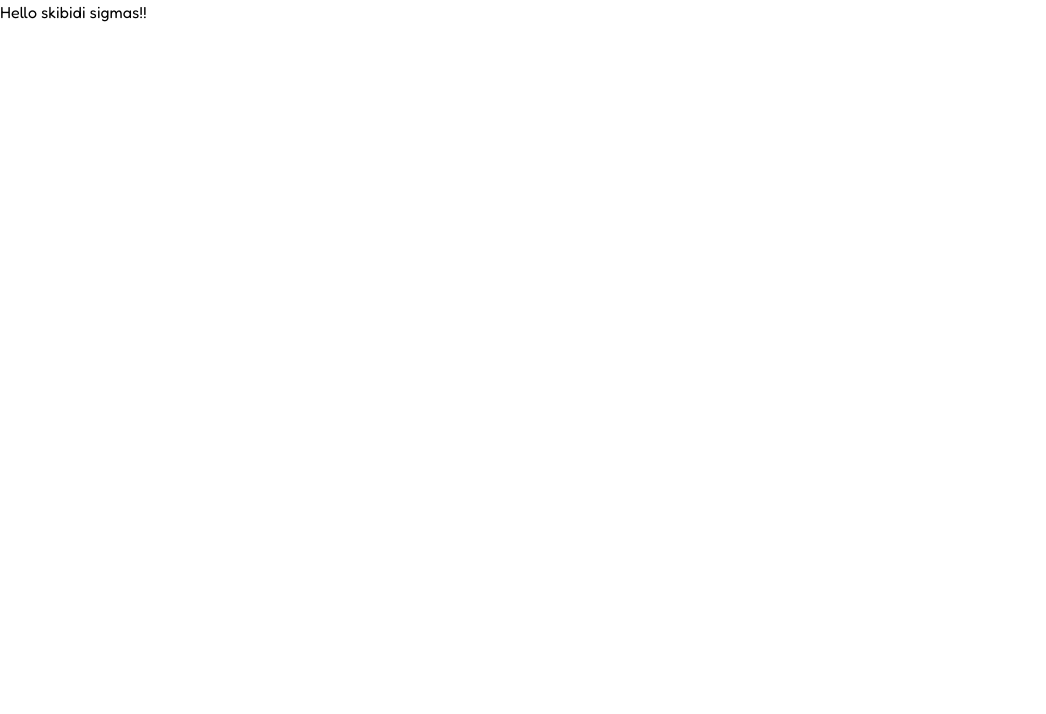
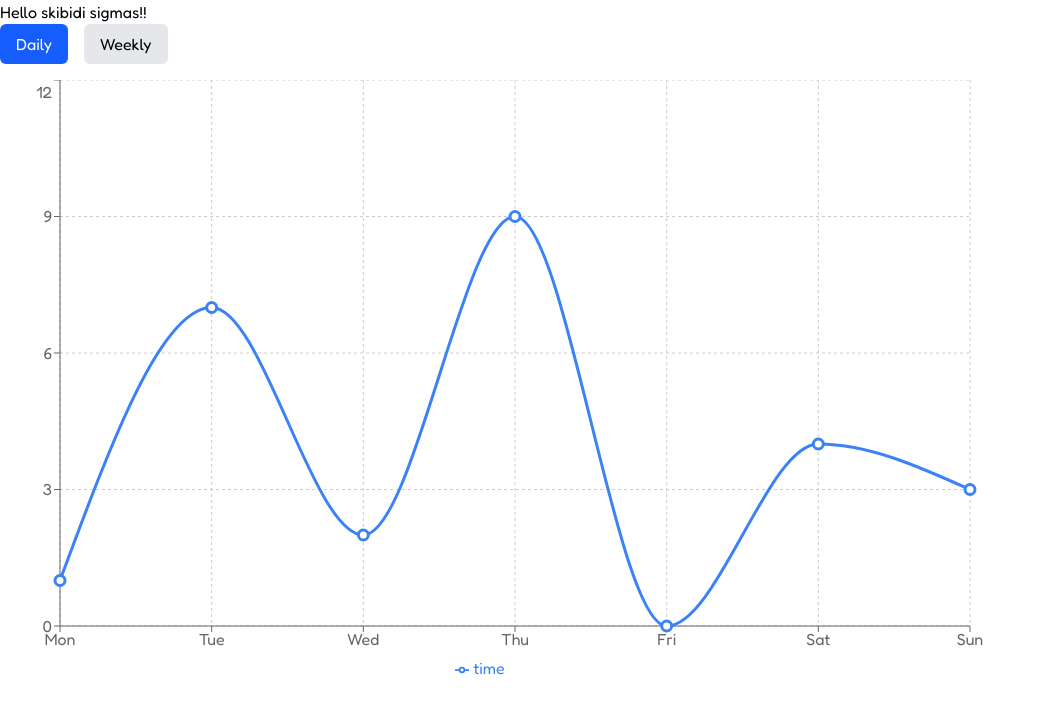
Before and after one commit to ChakornK/hackcamp-2025, a Next.js app: page / in a window 1280 px wide. Shown: the top 714 px of the page, without its empty margins (0-1046 px from the left). Built offline with nearby package versions, Linux system fonts and the light colour scheme.

Commit message:
unfinished chart code

```diff
--- a/src/app/components/chart.jsx
+++ b/src/app/components/chart.jsx
@@ -0,0 +1,103 @@
+"use client";
+
+import { useState } from "react";
+import {
+  LineChart,
+  Line,
+  ResponsiveContainer,
+  XAxis,
+  YAxis,
+  CartesianGrid,
+  Tooltip,
+  Legend,
+} from "recharts";
+
+// ---------- DATA ----------
+const dailyData = [
+  { label: "Mon", time: 1 },
+  { label: "Tue", time: 7 },
+  { label: "Wed", time: 2 },
+  { label: "Thu", time: 9 },
+  { label: "Fri", time: 0 },
+  { label: "Sat", time: 4 },
+  { label: "Sun", time: 3 },
+];
+
+const weeklyData = [
+  { label: "Week 1", time: 12 },
+  { label: "Week 2", time: 18 },
+  { label: "Week 3", time: 9 },
+  { label: "Week 4", time: 15 },
+  { label: "Week 5", time: 22 },
+  { label: "Week 6", time: 28 },
+  { label: "Week 7", time: 32 },
+  { label: "Week 8", time: 26 },
+  { label: "Week 9", time: 34 },
+  { label: "Week 10", time: 31 },
+  { label: "Week 11", time: 29 },
+  { label: "Week 12", time: 35 },
+];
+
+// ---------- CUSTOM TOOLTIP ----------
+const CustomTooltip = ({ active, payload, label }) => {
+  if (active && payload && payload.length) {
+    return (
+      <div className="flex flex-col gap-2 bg-slate-900 p-3 rounded-md">
+        <p className="font-semibold text-white">{label}</p>
+        <p className="text-blue-400 text-sm">
+          Time: <span className="ml-1">{payload[0].value}</span>
+        </p>
+      </div>
+    );
+  }
+  return null;
+};
+
+// ---------- MAIN COMPONENT ----------
+export default function BarChartComponent() {
+  const [view, setView] = useState("daily"); // "daily" or "weekly"
+  const data = view === "daily" ? dailyData : weeklyData;
+
+  return (
+    <div className="w-full">
+      {/* Toggle Buttons */}
+      <div className="flex gap-4 mb-4">
+        <button
+          onClick={() => setView("daily")}
+          className={`px-4 py-2 rounded-md ${
+            view === "daily" ? "bg-blue-600 text-white" : "bg-gray-200"
+          }`}
+        >
+          Daily
+        </button>
+
+        <button
+          onClick={() => setView("weekly")}
+          className={`px-4 py-2 rounded-md ${
+            view === "weekly" ? "bg-blue-600 text-white" : "bg-gray-200"
+          }`}
+        >
+          Weekly
+        </button>
+      </div>
+
+      {/* Chart Container (must have fixed height) */}
+        <ResponsiveContainer width={1000} height={600}>
+          <LineChart data={data} margin={{ right: 30 }}>
+            <CartesianGrid strokeDasharray="3 3" />
+            <XAxis dataKey="label" />
+            <YAxis />
+            <Tooltip content={<CustomTooltip />} />
+            <Legend />
+            <Line
+              type="monotone"
+              dataKey="time"
+              stroke="#3b82f6"
+              strokeWidth={3}
+              dot={{ r: 5 }}
+            />
+          </LineChart>
+        </ResponsiveContainer>
+    </div>
+  );
+}
--- a/src/app/page.jsx
+++ b/src/app/page.jsx
@@ -1,7 +1,10 @@
+import BarChartComponent from "./components/chart";
+
 export default function Home() {
   return (
     <main>
       <p>Hello skibidi sigmas!!</p>
+      <BarChartComponent />
     </main>
   );
 }
```
